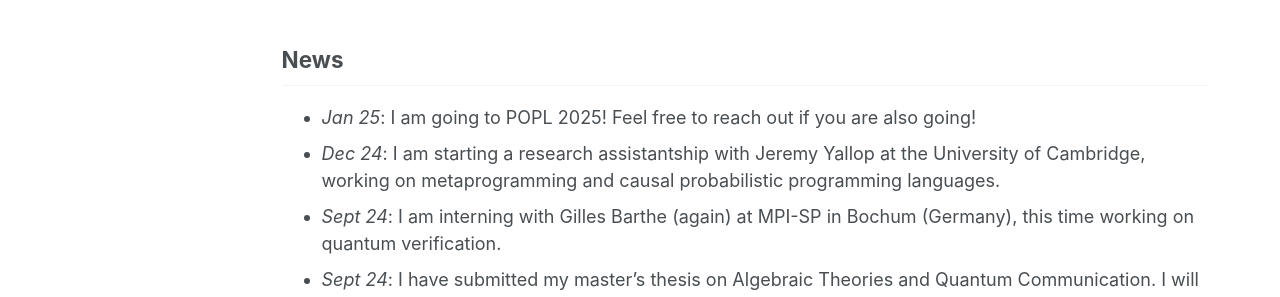
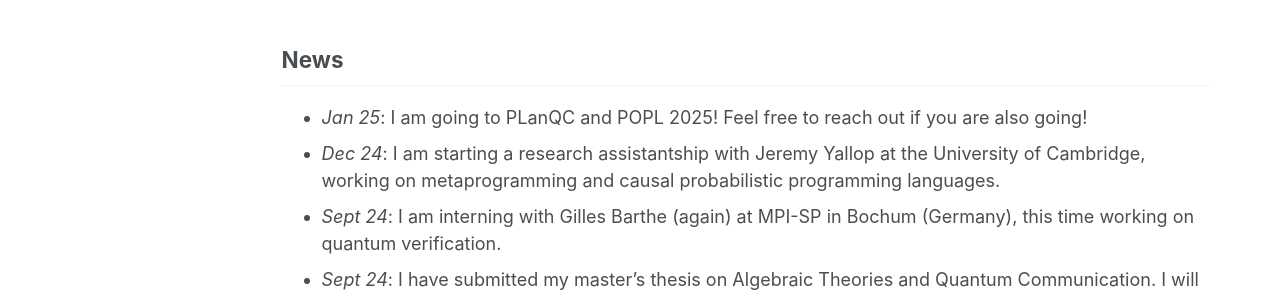
Before and after one commit to theo-chengkai-wang/theo-chengkai-wang.github.io, a Jekyll site: the page built from _pages/about.md, in a window 1280 px wide and 1377 px high. Shown: the part 586-883 px from the top of the window. Built offline with Jekyll 4.4.1, drawn with Linux system fonts in a browser that asks for light colours.

Commit message:
Still POPL

```diff
--- a/_pages/about.md
+++ b/_pages/about.md
@@ -21,7 +21,7 @@
 
 News
 -------
-- _Jan 25_: I am going to POPL 2025! Feel free to reach out if you are also going!
+- _Jan 25_: I am going to PLanQC and POPL 2025! Feel free to reach out if you are also going!
 - _Dec 24_: I am starting a research assistantship with Jeremy Yallop at the University of Cambridge, working on metaprogramming and causal probabilistic programming languages.
 - _Sept 24_: I am interning with Gilles Barthe (again) at MPI-SP in Bochum (Germany), this time working on quantum verification.
 - _Sept 24_: I have submitted my master's thesis on Algebraic Theories and Quantum Communication. I will also be leaving Oxford.
```
